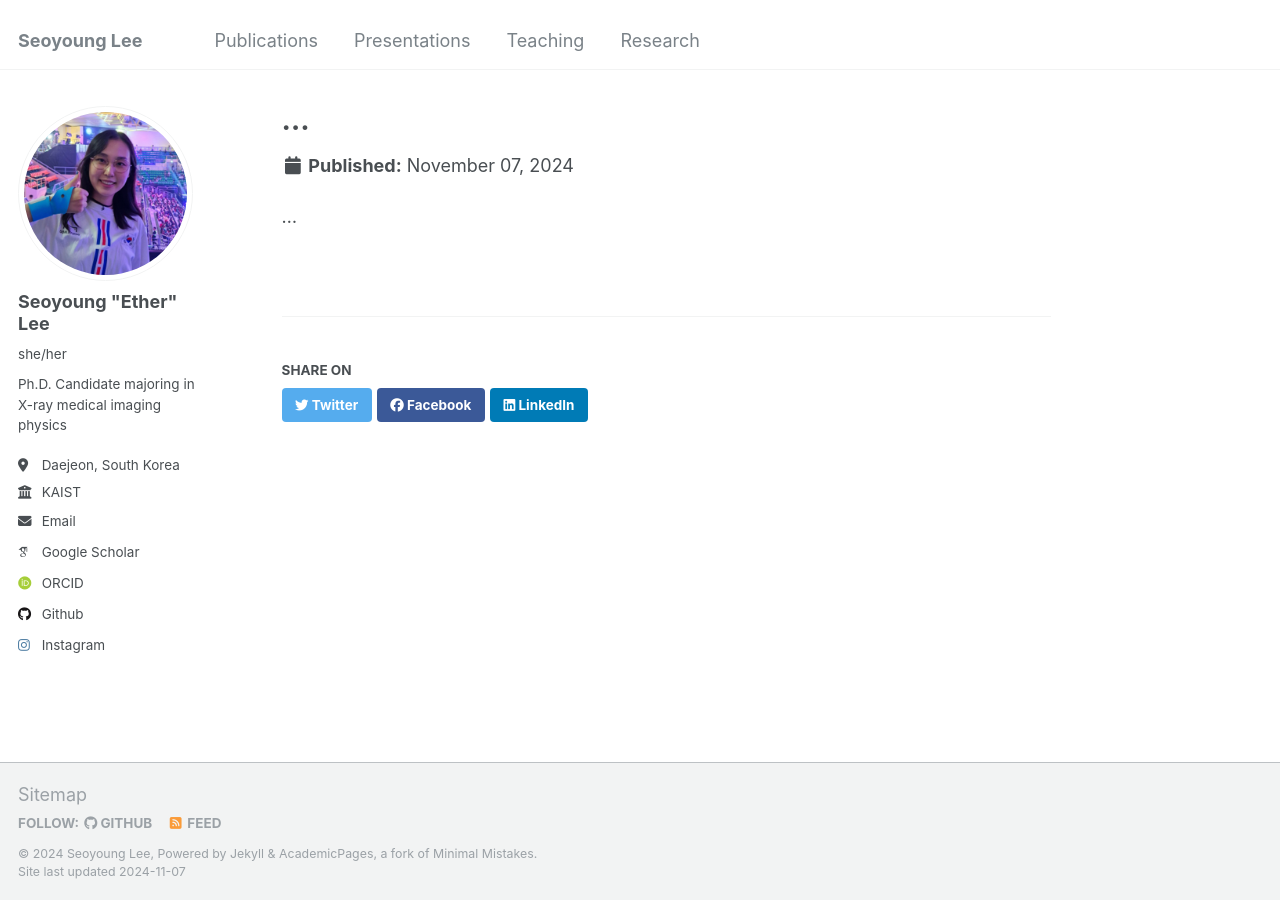
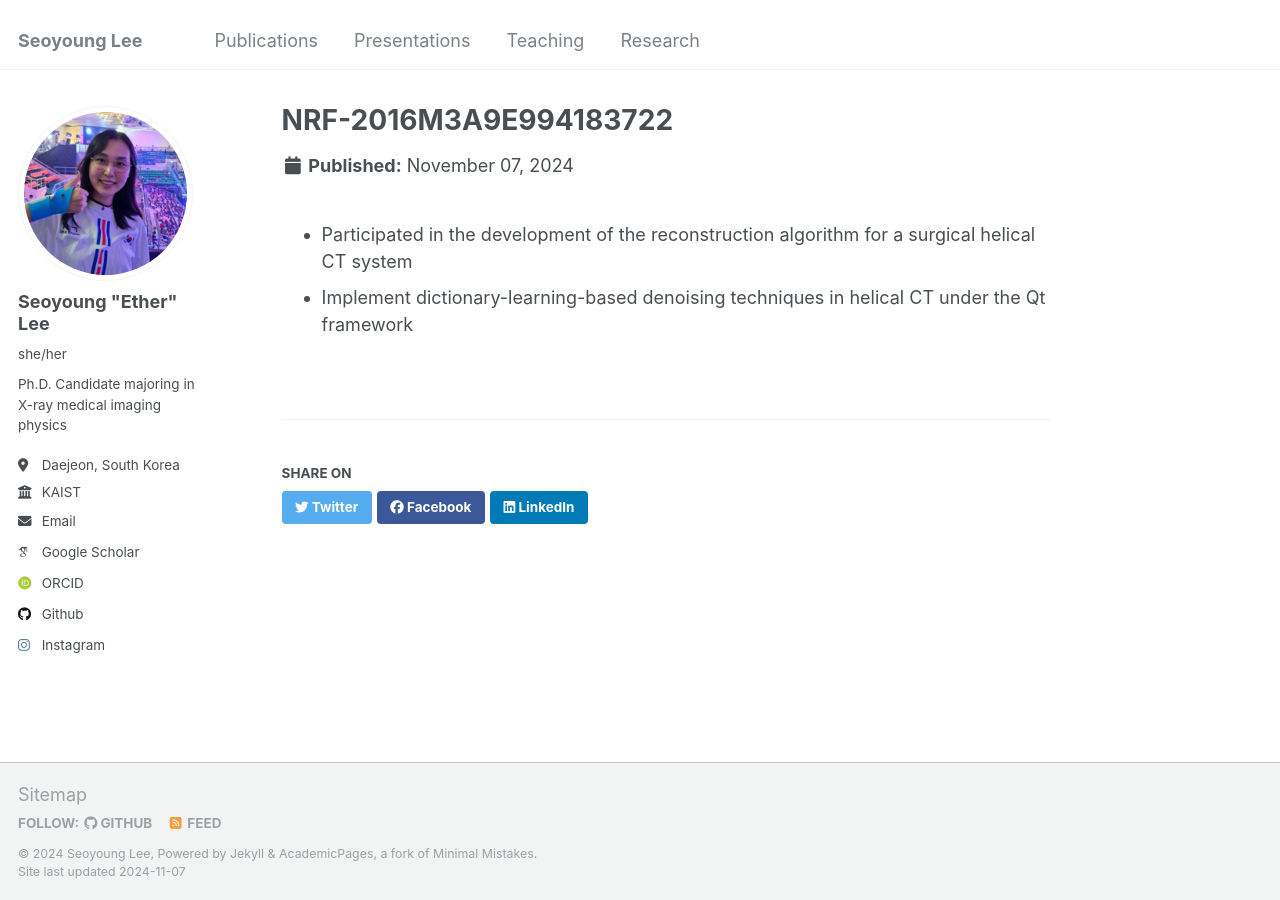
Before and after one commit to ether0/ether0.github.io, a Jekyll site: the page built from _portfolio/portfolio-1.md, in a window 1280 px wide. Built offline with Jekyll 4.4.1, drawn with Linux system fonts in a browser that asks for light colours; some web fonts are replaced.

Commit message:
Update portfolio-1.md

```diff
--- a/_portfolio/portfolio-1.md
+++ b/_portfolio/portfolio-1.md
@@ -1,7 +1,8 @@
 ---
-title: "..."
-excerpt: "..."
+title: NRF-2016M3A9E994183722
+excerpt: Collaboration with Wonkwang University
 collection: portfolio
 ---
 
-...
+- Participated in the development of the reconstruction algorithm for a surgical helical CT system
+- Implement dictionary-learning-based denoising techniques in helical CT under the Qt framework
```
